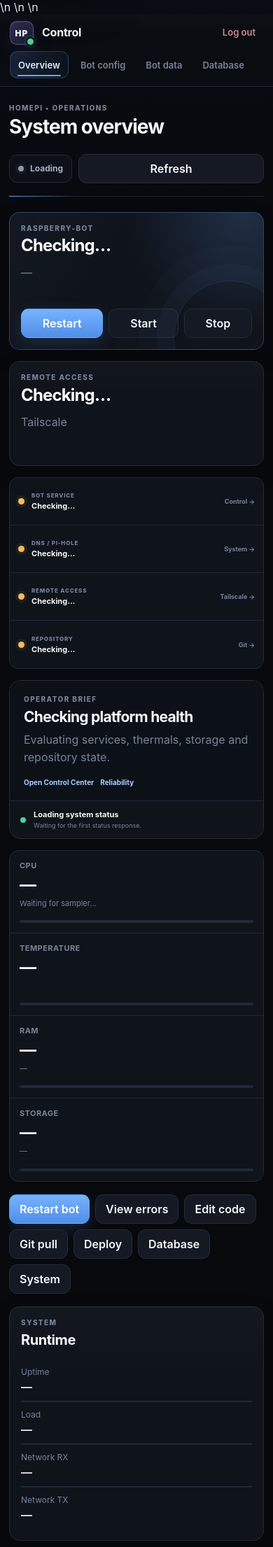
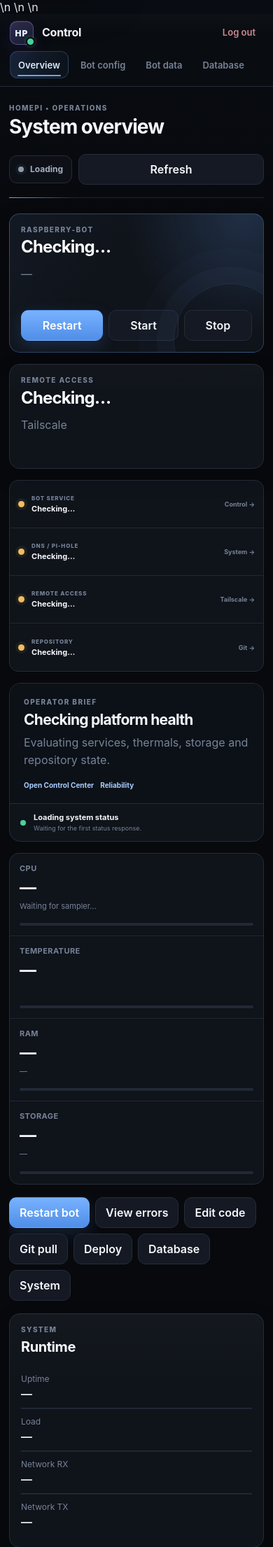
Before and after one commit to InvalidKaro/Raspberry-Bot, a Python web app: template dashboard/templates/index.html in a window 390 px wide. Shown: the top 2211 px of the page at 70% size. Run offline with Jinja, Linux system fonts and the light colour scheme; the template is opened without the code that fills it, so the values that code supplies are empty.

Commit message:
fix(dashboard): enforce mobile form and touch targets

```diff
--- a/dashboard/static/dashboard_v5.css
+++ b/dashboard/static/dashboard_v5.css
@@ -1700,3 +1700,21 @@
     min-height:112px;
   }
 }
+
+
+/* Mobile form guarantees */
+html:has(.dashboard-page){
+  scroll-padding-top:16px;
+}
+@media(max-width:720px){
+  .dashboard-page input,
+  .dashboard-page select,
+  .dashboard-page textarea{
+    font-size:16px;
+  }
+  .dashboard-page button,
+  .dashboard-page .button,
+  .dashboard-page .top-link{
+    min-height:44px;
+  }
+}
```
